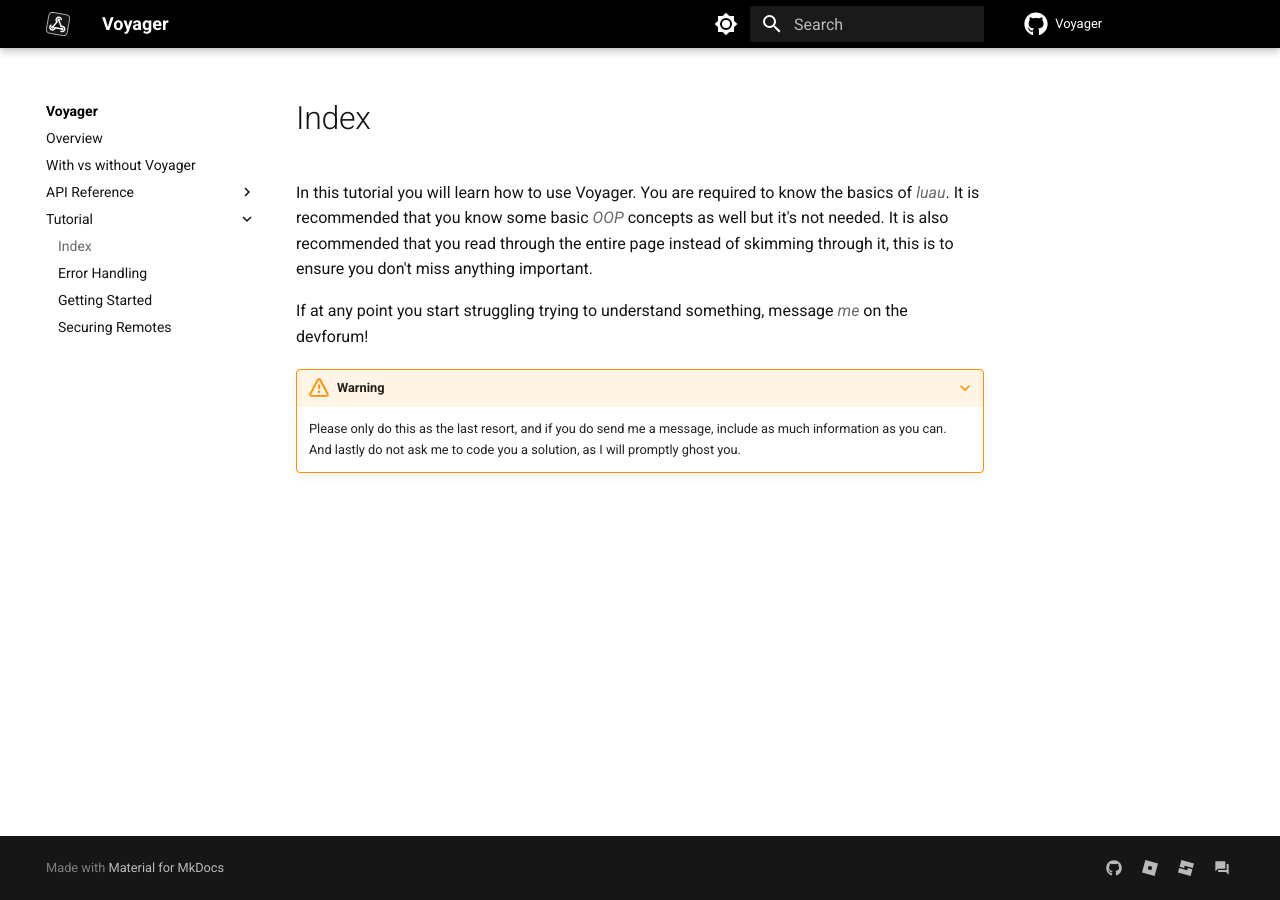
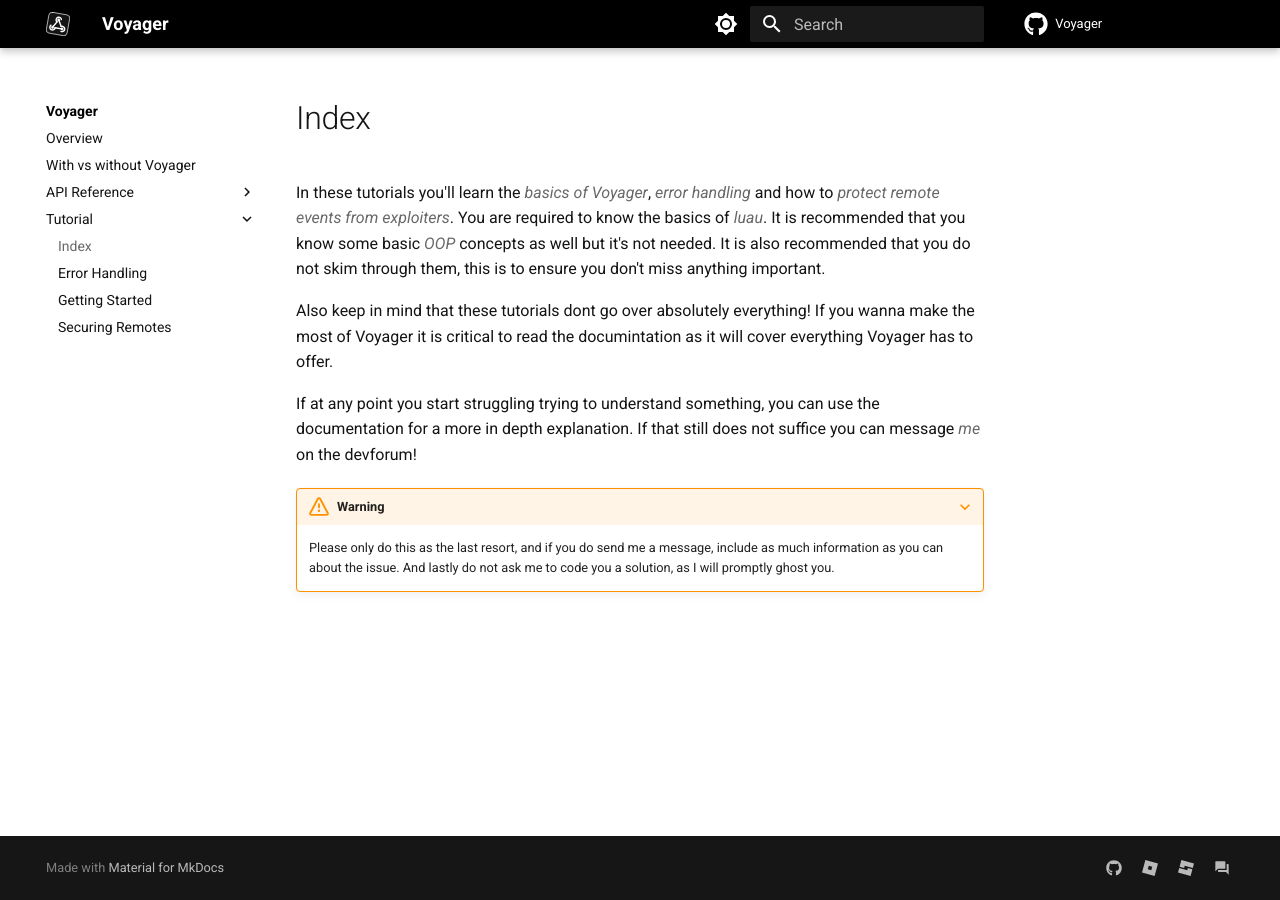
Before and after one commit to Jodenee/Voyager, an MkDocs documentation site: the page built from docs/Tutorial/index.md, in a window 1280 px wide. Built offline with MkDocs 1.6.1 and Material for MkDocs 9.7.7, drawn with Linux system fonts in a browser that asks for light colours; comment, search, counter and statistics services are not loaded; the version menu is left out.

Commit message:
Update index.md
Changed some wording and added a new paragraph

```diff
--- a/docs/Tutorial/index.md
+++ b/docs/Tutorial/index.md
@@ -1,6 +1,8 @@
-In this tutorial you will learn how to use Voyager. You are required to know the basics of [*luau*](https://luau-lang.org/). It is recommended that you know some basic [*OOP*](https://en.wikipedia.org/wiki/Object-oriented_programming) concepts as well but it's not needed. It is also recommended that you read through the entire page instead of skimming through it, this is to ensure you don't miss anything important.
+In these tutorials you'll learn the [*basics of Voyager*](getting-started.md), [*error handling*](error-handling.md) and how to [*protect remote events from exploiters*](securing-remotes.md). You are required to know the basics of [*luau*](https://luau-lang.org/). It is recommended that you know some basic [*OOP*](https://en.wikipedia.org/wiki/Object-oriented_programming) concepts as well but it's not needed. It is also recommended that you do not skim through them, this is to ensure you don't miss anything important.
 
-If at any point you start struggling trying to understand something, message [*me*](https://devforum.roblox.com/u/jodenewastaken/summary) on the devforum!
+Also keep in mind that these tutorials dont go over absolutely everything! If you wanna make the most of Voyager it is critical to read the documintation as it will cover everything Voyager has to offer.
+
+If at any point you start struggling trying to understand something, you can use the documentation for a more in depth explanation. If that still does not suffice you can message [*me*](https://devforum.roblox.com/u/jodenewastaken/summary) on the devforum!
 
 ???+ warning
-    Please only do this as the last resort, and if you do send me a message, include as much information as you can. And lastly do not ask me to code you a solution, as I will promptly ghost you.
+    Please only do this as the last resort, and if you do send me a message, include as much information as you can about the issue. And lastly do not ask me to code you a solution, as I will promptly ghost you.
```
